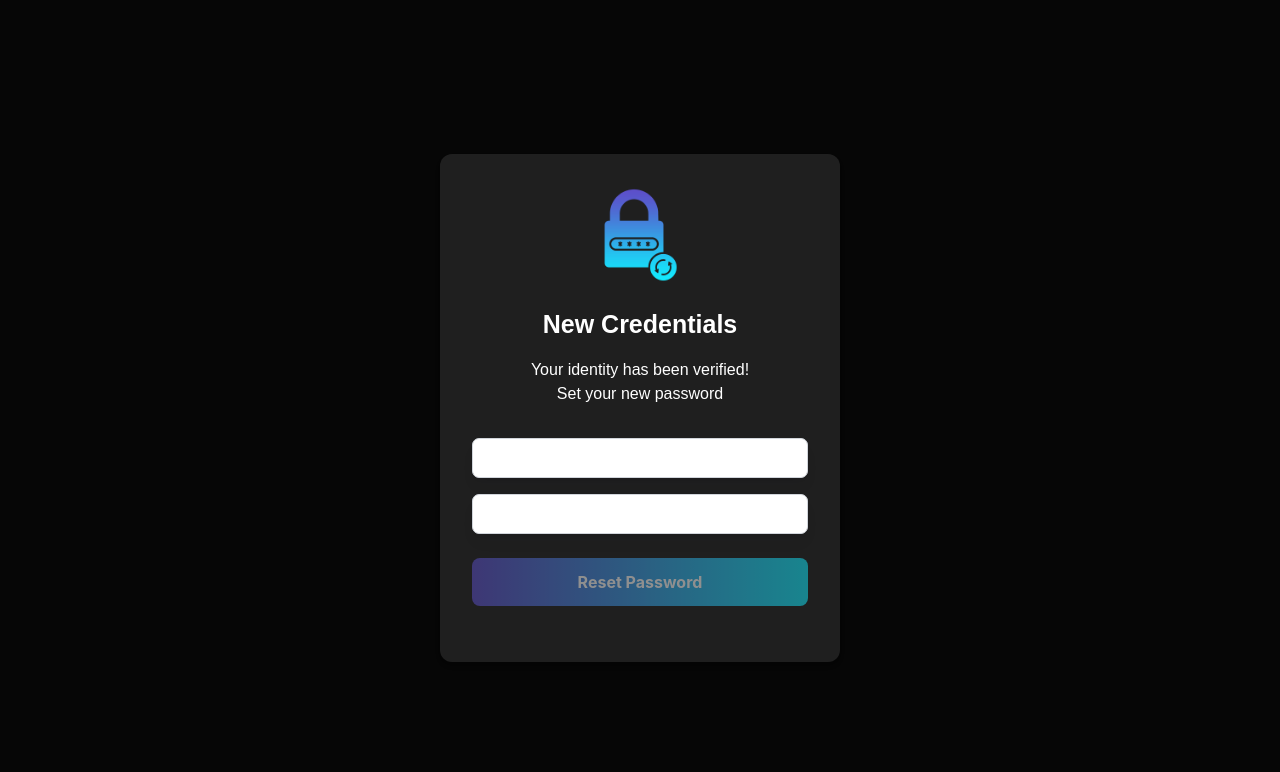
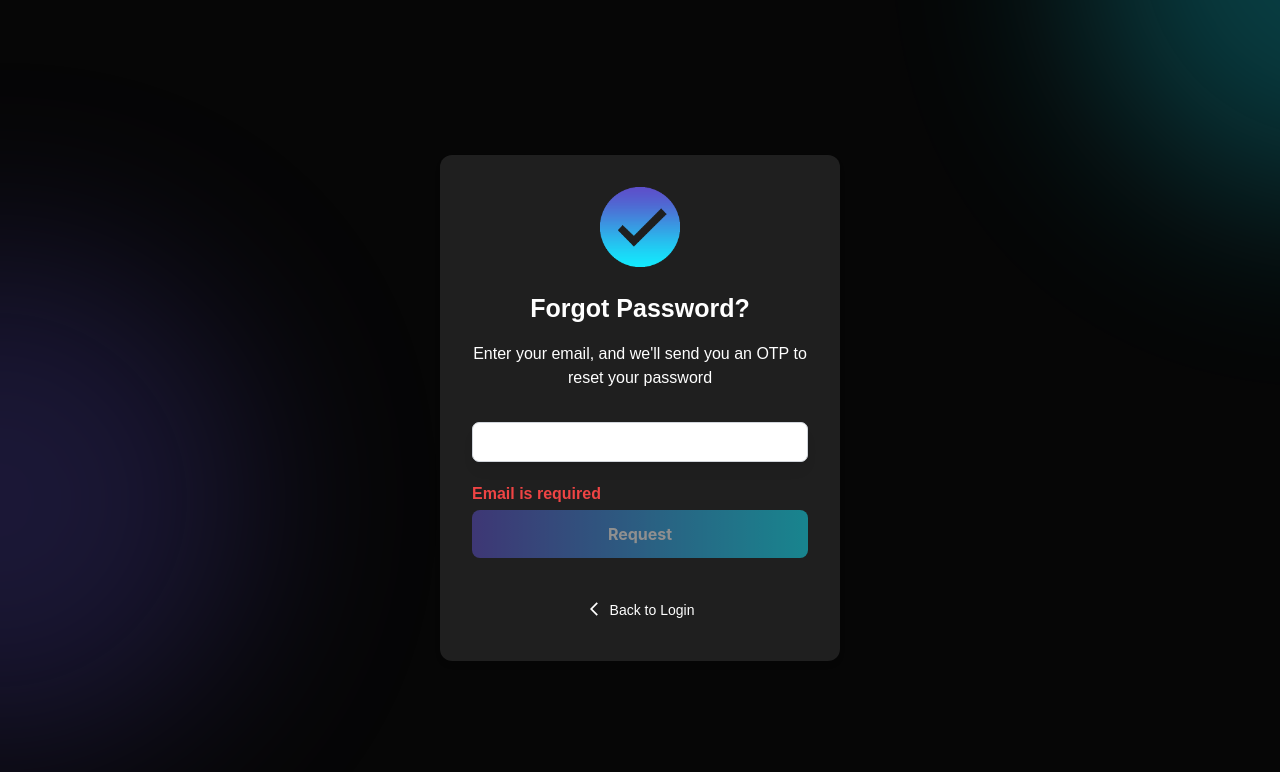
Before and after one commit to SphiriaDigital666/Wolvista-Clone, a React (Create React App) app in the folder client/: page /reset-password in a window 1280 px wide. Shown: the top 772 px of the page. Built offline with nearby package versions, Linux system fonts and the light colour scheme.

Commit message:
reser password section UI updated

```diff
--- a/client/src/pages/reset-password/index.tsx
+++ b/client/src/pages/reset-password/index.tsx
@@ -27,14 +27,9 @@
   };
   return (
     <div className="h-screen">
-      {/* <div className="flex flex-col items-center justify-center h-screen ">
+      <div className="flex flex-col items-center justify-center h-screen ">
         {renderStepContent()}
-      </div> */}
-
-      {/* <ValidateEmail /> */}
-
-      <ResetPassword />
-      {/* <PasswordUpdated /> */}
+      </div>
     </div>
   );
 }
```
